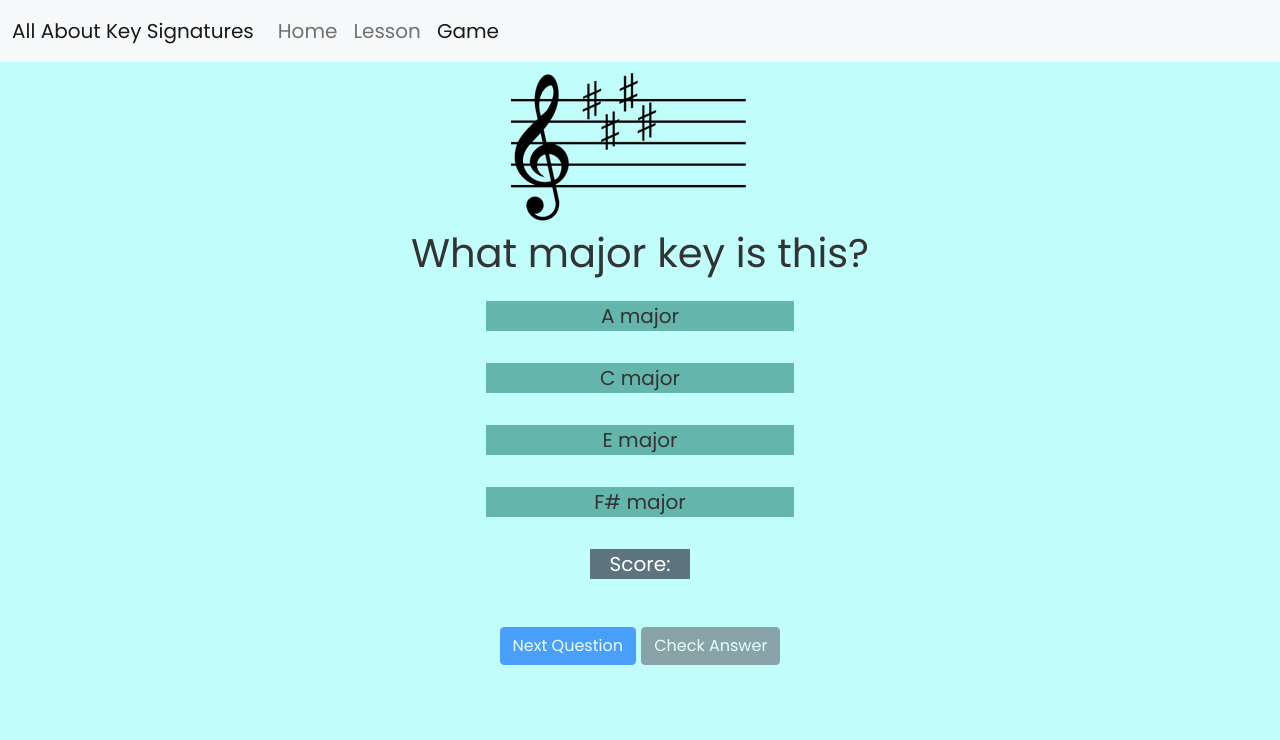
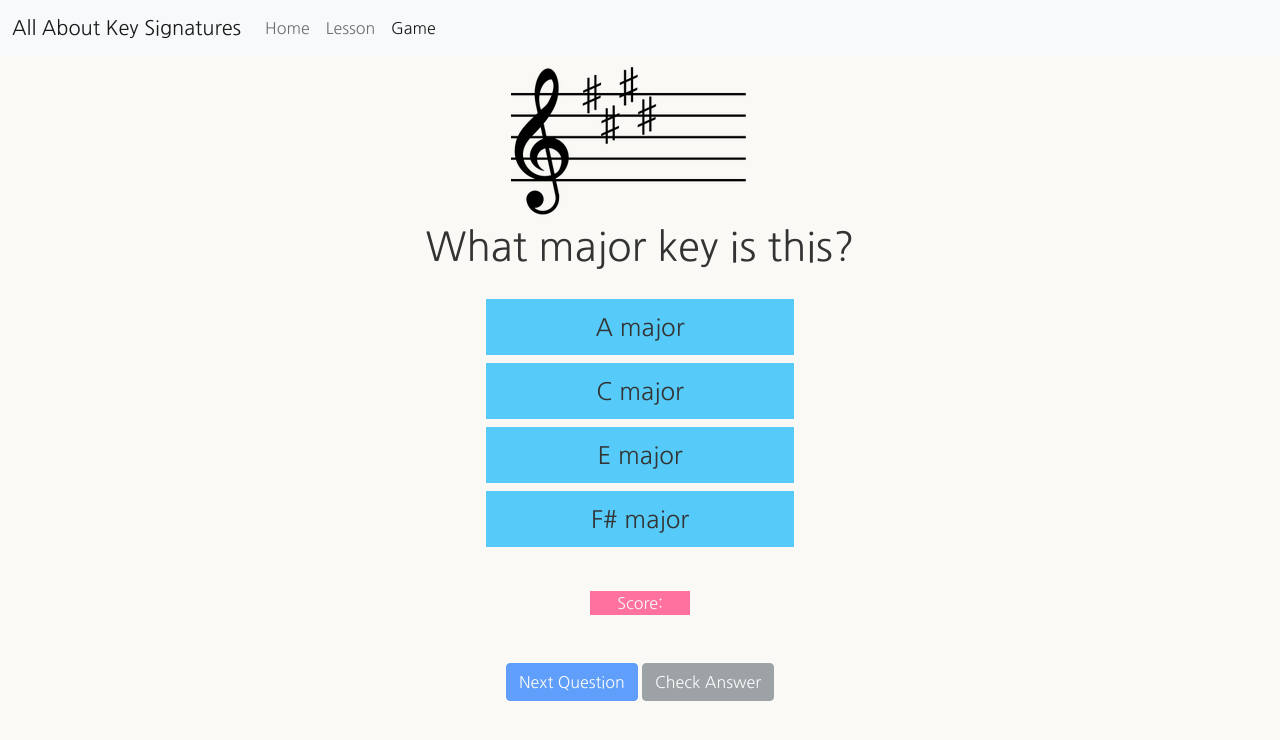
Before and after one commit to samcat437/Milestone-2, a plain HTML site: page game.html in a window 1280 px wide. Both pictures are taken after a click on the button "Start Game". Drawn offline with nearby package versions, Linux system fonts and the light colour scheme.

Commit message:
added color palette

```diff
--- a/game.html
+++ b/game.html
@@ -10,7 +10,7 @@
     <link rel="stylesheet" href="static/css/style.css" type="text/css" />
     <link rel="preconnect" href="https://fonts.googleapis.com">
     <link rel="preconnect" href="https://fonts.gstatic.com" crossorigin>
-    <link href="https://fonts.googleapis.com/css2?family=Poppins&display=swap" rel="stylesheet">
+    <link href="https://fonts.googleapis.com/css2?family=Nanum+Gothic&display=swap" rel="stylesheet">
     <title>All About Key Signatures</title>
 </head>
 
@@ -58,20 +58,12 @@
     <section class="container-fluid">
         <div id="game" class="quiz-container row d-flex justify-content-center">
             <div id="image-container" class=""></div>
-            <h1 id="question"></h1>
-            <div id="option-container" class="hidden row justify-content-center col-12 col-md-6 m3-5">
-                <div class="option-container m-3">
-                    <p class="option-text"></p>
-                </div>
-                <div class="option-container m-3">
-                    <p class="option-text"></p>
-                </div>
-                <div class="option-container m-3">
-                    <p class="option-text"></p>
-                </div>
-                <div class="option-container m-3">
-                    <p class="option-text"></p>
-                </div>
+            <h1 id="question" class="mb-4"></h1>
+            <div id="option-container" class="hidden row mb-4 justify-content-center col-md-6 m3-5">
+                <div class="option-container row align-items-center justify-content-center m-1"></div>
+                <div class="option-container row align-items-center justify-content-center m-1"></div>
+                <div class="option-container row align-items-center justify-content-center m-1"></div>
+                <div class="option-container row align-items-center justify-content-center m-1"></div>
             </div>
         </div>
         <button type="button" class="btn btn-primary mb-3" id="start">Start Game</button>
--- a/static/css/style.css
+++ b/static/css/style.css
@@ -1,22 +1,31 @@
  body {
-  font-size: 20px;
-  font-family: 'Poppins', sans-serif;
+  font-family: 'Nanum Gothic', sans-serif;
   color: #333;
   font-weight: 300;
   text-align: center;
-  background-color: #c0fdfb;
+  background-color: #FAF9F6;
+}
+
+header {
+  background-color: #FAF9F6;
+  color: #56CBF9;
+
+}
+
+nav .active {
+  color: #56CBF9
 }
 
 #score{
   width: 100px;
-  background-color: #5D737E;
-  color: white;
+  background-color: #FF729F;
+  color: #FAF9F6;
   margin: auto;
 }
 
 .btn-primary {
-  background-color: #5D737E;
-  border-color: #5D737E;
+  background-color: #09ACEC;
+  border-color: #09ACEC;
 }
 
 .btn-primary:hover {
@@ -29,16 +38,17 @@
 }
 
 .option-container {
-  background-color: #64b6ac;
+  background-color: #56CBF9;
   width: 50%;
+  height: 3.5rem;
+  color: #333;
+  text-align: center;
+  font-size: 1.5rem;
 }
 
-.option-text {
-  color: white;
-}
 
 .correct {
-  background-color: green;
+  background-color: #81F4E1;
 }
 
 .incorrect {
@@ -46,8 +56,8 @@
 }
 
 .selected {
-  background-color: #FCFFFD;
-  color: #64b6ac;
+  background-color: #FF729F;
+  color: #56CBF9;
 }
 
 .disabled {
@@ -55,7 +65,7 @@
 }
 
 .checkactive {
-  background-color: green;
+  background-color: #81F4E1;
   color: white;
 
 }
@@ -63,3 +73,4 @@
 .hidden {
   display: none;
 }
+/* not working */
--- a/static/js/game1.js
+++ b/static/js/game1.js
@@ -79,7 +79,7 @@ const QUESTIONS = [{
 
 /**
  *startGame function will remove the quiz directions, the nav buttons, start and submit buttons.
-  *It will trigger first question to be generated by calling the newQuestion function.
+ *It will trigger first question to be generated by calling the newQuestion function.
  */
 startGame = () => {
   let welcome = document.getElementById("welcome");
```
Also changed, not shown: index.html (+1 -1 lines), lesson.html (+1 -1 lines).
